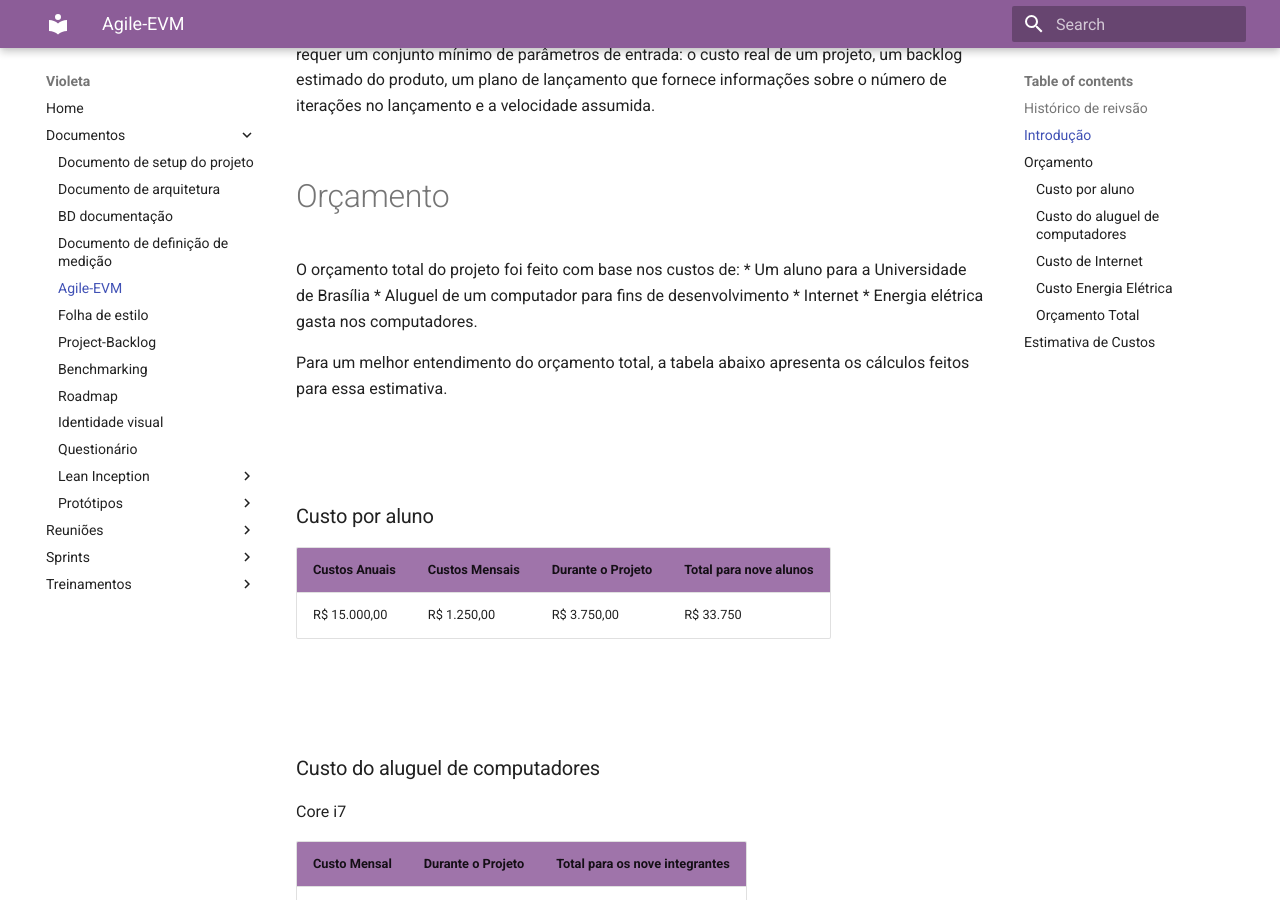
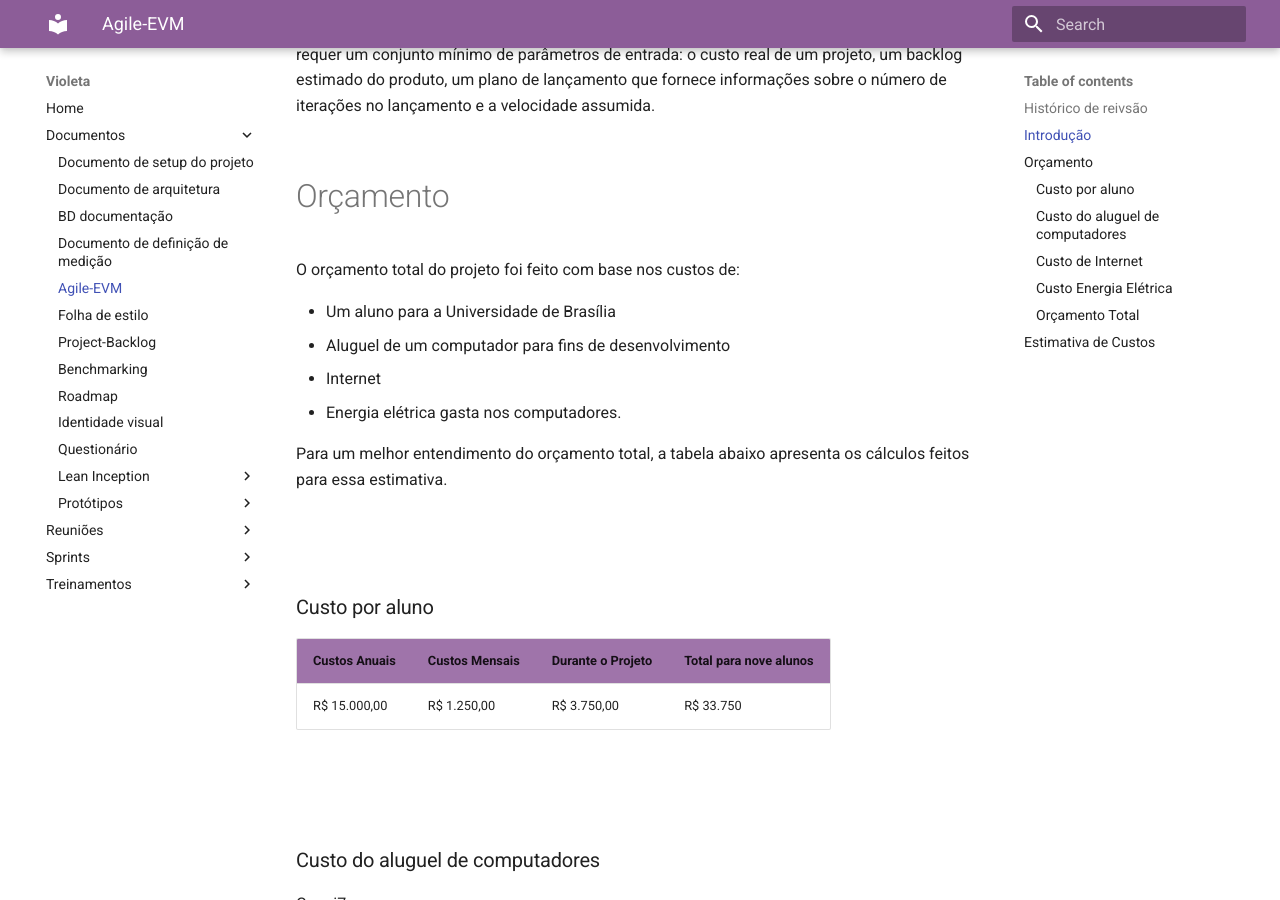
Before and after one commit to fga-eps-mds/2020.2-Violeta-Documentacao, an MkDocs documentation site: the page built from docs/Gerencia/documentacao/agile-evm.md, in a window 1280 px wide and 900 px high, scrolled down 492 px. Built offline with MkDocs 1.6.1 and Material for MkDocs 9.7.7, drawn with Linux system fonts in a browser that asks for light colours.

```diff
--- a/docs/Gerencia/documentacao/agile-evm.md
+++ b/docs/Gerencia/documentacao/agile-evm.md
@@ -16,10 +16,11 @@ AgileEVM é uma implementação adaptada do EVM que usa os artefatos do Scrum co
 
 # Orçamento
 O orçamento total do projeto foi feito com base nos custos de:
-* Um aluno para a Universidade de Brasília
-* Aluguel de um computador para fins de desenvolvimento
-* Internet
-* Energia elétrica gasta nos computadores.
+
+- Um aluno para a Universidade de Brasília
+- Aluguel de um computador para fins de desenvolvimento
+- Internet
+- Energia elétrica gasta nos computadores.
 
 Para um melhor entendimento do orçamento total, a tabela abaixo apresenta os cálculos feitos para essa estimativa.
 
```
